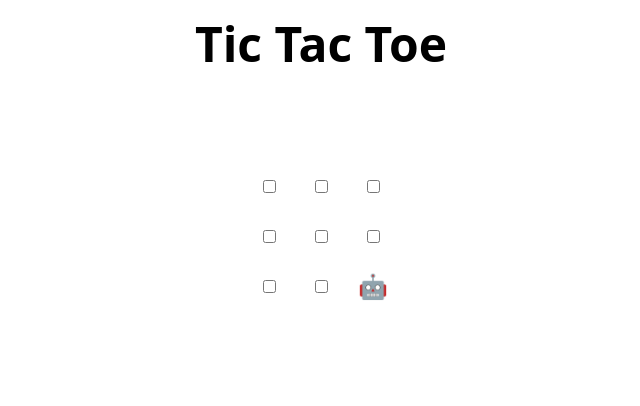
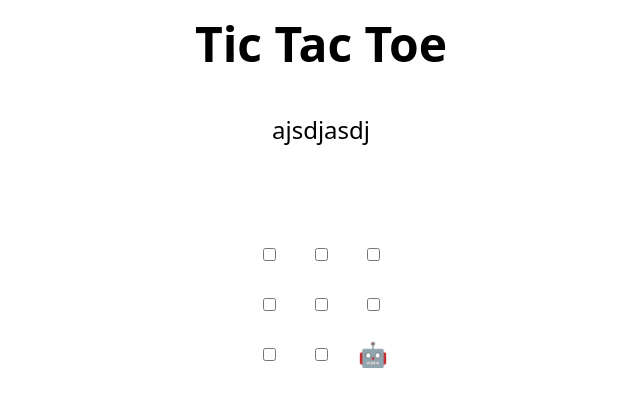
Before and after one commit to abcyz/skills-review-pull-requests, a plain HTML site: page index.html in a window 1280 px wide. Shown: the whole page, without its empty margins (319-959 px from the left). Drawn offline with Linux system fonts and the light colour scheme.

Commit message:
Update index.html

```diff
--- a/index.html
+++ b/index.html
@@ -45,6 +45,7 @@
     <td><input type="checkbox" /></td>
     <td><input type="checkbox" /></td>
   </tr>
+  ajsdjasdj
 </table>
 
 <h2 hidden>Game over, refresh to play again 🧑‍💻 🤖!</h2>
```
